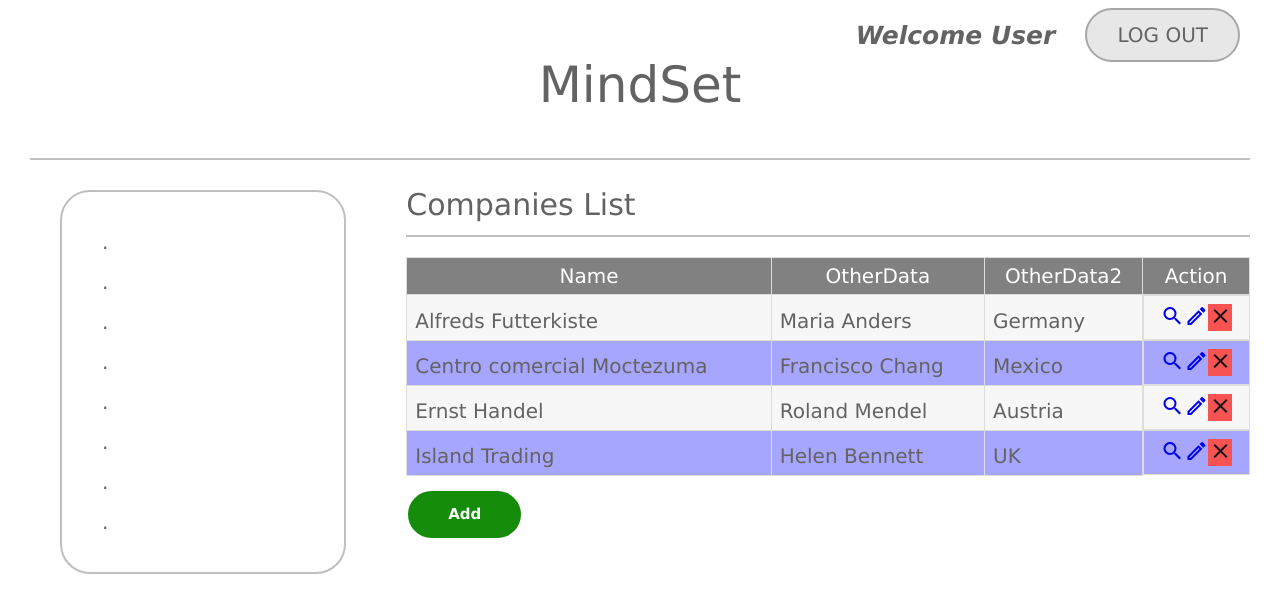
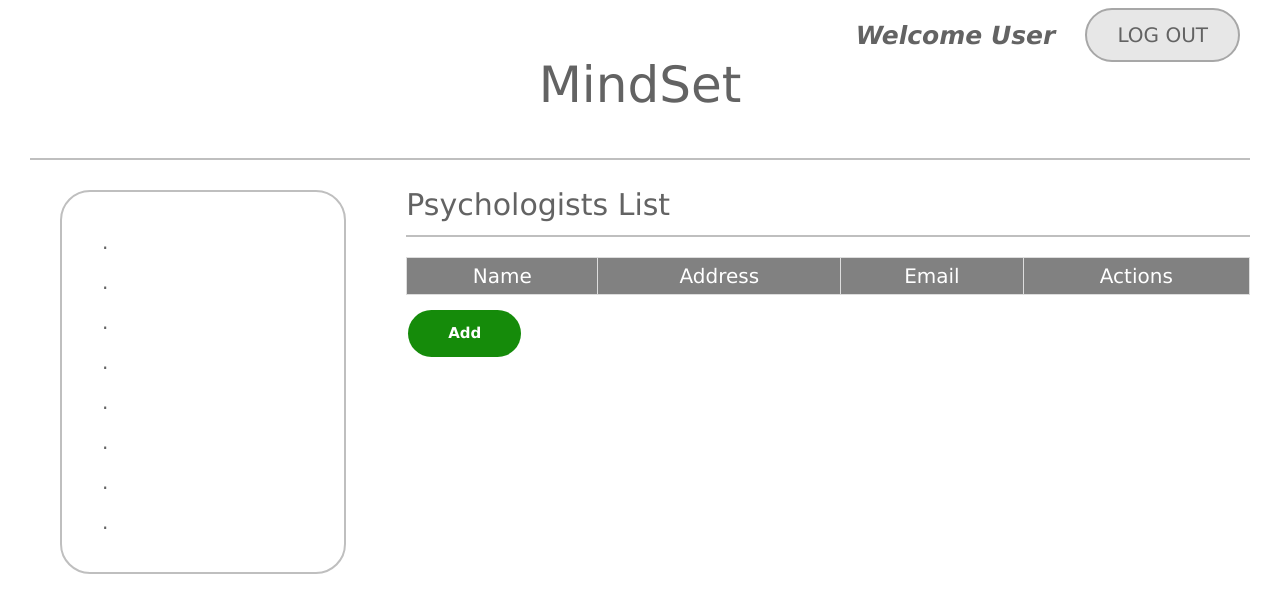
Before and after one commit to AndresCespedes23/David-MindSet-server, a website: page public/views/companies/listCompanies.html in a window 1280 px wide. Drawn offline with Linux system fonts and the light colour scheme.

Commit message:
MS-70: Finish companies html

```diff
--- a/public/styles/list.css
+++ b/public/styles/list.css
@@ -1,4 +1,3 @@
-/*this is for the "Welcome User" in the top of the page*/
 .welcome {
   display: flex;
   align-self: center;
@@ -187,3 +186,7 @@
 .button-modal button:hover {
   background-color: rgb(88, 88, 88);
 }
+
+.hide {
+  display: none;
+}
--- a/public/views/companies/listCompanies.html
+++ b/public/views/companies/listCompanies.html
@@ -9,19 +9,14 @@
     <link rel="stylesheet" type="text/css" href="../../styles/reset.css" />
     <link rel="stylesheet" type="text/css" href="../../styles/styles.css" />
     <link rel="stylesheet" type="text/css" href="../../styles/list.css" />
-    <link
-      rel="stylesheet"
-      href="https://fonts.googleapis.com/icon?family=Material+Icons+Outlined"
-    />
+    <link rel="stylesheet" href="https://fonts.googleapis.com/icon?family=Material+Icons+Outlined" />
   </head>
   <body>
     <header>
       <div class="header-top">
         <div class="welcome">
           <!-- pay atention -->
-          <a href="companies.html" class="header-button welcome-top"
-            >Welcome User</a
-          >
+          <a href="../../index.html" class="header-button welcome-top">Welcome User</a>
         </div>
         <a href="../../index.html" class="header-button">LOG OUT</a>
       </div>
@@ -31,85 +26,20 @@
     </header>
     <div class="container-main">
       <section class="main">
-        <!-- pay atention -->
-        <h1>Companies List</h1>
+        <h1>Psychologists List</h1>
         <div class="list">
-          <table>
-            <tr>
-              <th>Name</th>
-              <th>OtherData</th>
-              <th>OtherData2</th>
-              <th>Action</th>
-            </tr>
-            <tr>
-              <td>Alfreds Futterkiste</td>
-              <td>Maria Anders</td>
-              <td>Germany</td>
-              <td class="action">
-                <a href="#"
-                  ><span class="material-icons-outlined">search</span></a
-                >
-                <a href="formCompanies.html"
-                  ><span class="material-icons-outlined">edit</span></a
-                >
-                <a href="#"
-                  ><span
-                    class="material-icons-outlined delete-button"
-                    id="delete-button"
-                    >clear</span
-                  ></a
-                >
-              </td>
-            </tr>
-            <tr>
-              <td>Centro comercial Moctezuma</td>
-              <td>Francisco Chang</td>
-              <td>Mexico</td>
-              <td class="action">
-                <a href="#"
-                  ><span class="material-icons-outlined">search</span></a
-                >
-                <a href="formCompanies.html"
-                  ><span class="material-icons-outlined">edit</span></a
-                >
-                <a href="#"
-                  ><span class="material-icons-outlined">clear</span></a
-                >
-              </td>
-            </tr>
-            <tr>
-              <td>Ernst Handel</td>
-              <td>Roland Mendel</td>
-              <td>Austria</td>
-              <td class="action">
-                <a href="#"
-                  ><span class="material-icons-outlined">search</span></a
-                >
-                <a href="formCompanies.html"
-                  ><span class="material-icons-outlined">edit</span></a
-                >
-                <a href="#"
-                  ><span class="material-icons-outlined">clear</span></a
-                >
-              </td>
-            </tr>
-            <tr>
-              <td>Island Trading</td>
-              <td>Helen Bennett</td>
-              <td>UK</td>
-              <td class="action">
-                <a href="#"
-                  ><span class="material-icons-outlined">search</span></a
-                >
-                <a href="formCompanies.html"
-                  ><span class="material-icons-outlined">edit</span></a
-                >
-                <a href="#"
-                  ><span class="material-icons-outlined">clear</span></a
-                >
-              </td>
-            </tr>
+          <table id="table-session">
+            <thead>
+              <tr>
+                <th>Name</th>
+                <th>Address</th>
+                <th>Email</th>
+                <th>Actions</th>
+              </tr>
+            </thead>
+            <tbody id="table-content"></tbody>
           </table>
+          <span id="empty-table-msg" class="hide">No psychologists found</span>
           <!-- pay atention -->
           <a href="formCompanies.html" class="button-add">
             <span id="button-green">Add</span>
@@ -130,13 +60,13 @@
           </ul>
         </div>
       </aside>
-      <div class="modal modal-hide" id="modal">
+      <div class="modal hide" id="modal">
         <div class="center-modal">
           <div class="modal-message">
             <h2>¿Are you sure that you want to delete this data?</h2>
-            <p>acá iria la data</p>
+            <p id="data-modal">acá iria la data</p>
             <div class="button-modal">
-              <button class="modal-ok">ACCEPT</button>
+              <button class="modal-ok" id="confirm-delete-button">ACCEPT</button>
               <button class="modal-cancel" id="cancel-button">CANCEL</button>
             </div>
           </div>
```
Also changed, not shown: public/styles/form.css (+16 -0 lines), public/views/companies/formCompanies.html (+41 -42 lines). Lines whose indentation alone changed are shown as unchanged.
